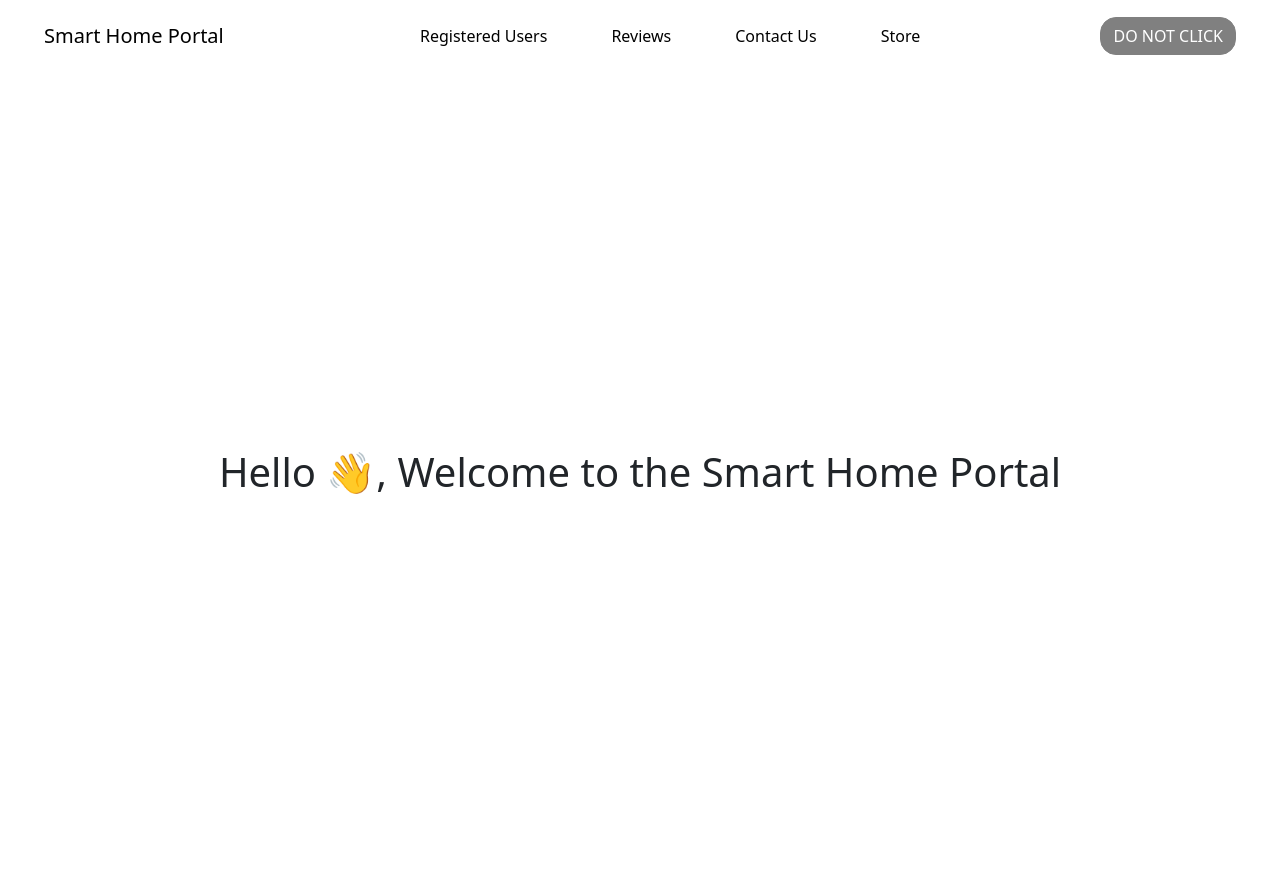
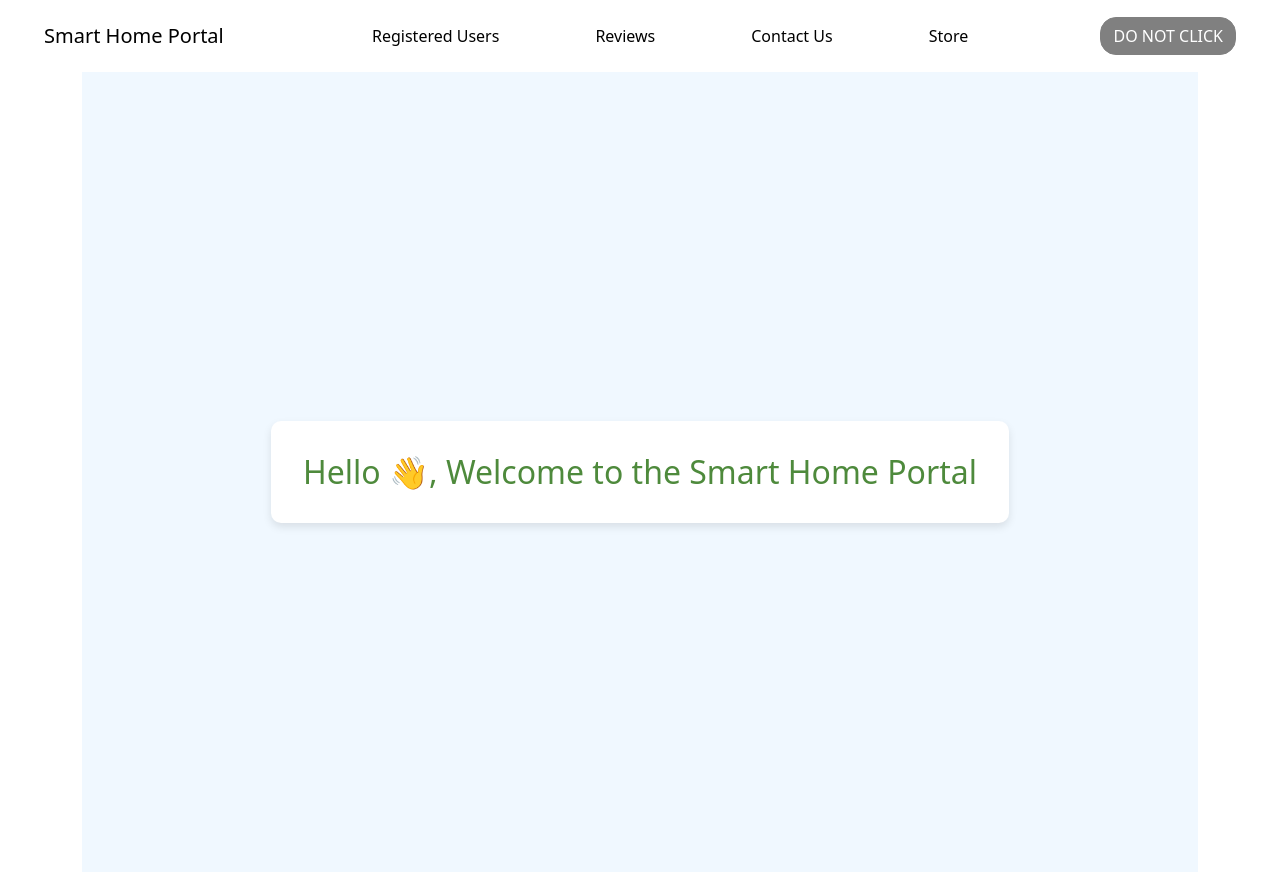
Before and after one commit to sarmadrkhan/smart-home-portal, a React (Create React App) app: page / in a window 1280 px wide. Built offline with nearby package versions, Linux system fonts and the light colour scheme.

Commit message:
add styling, add home options, mocked form submission for home and devices

```diff
--- a/src/App.js
+++ b/src/App.js
@@ -2,8 +2,8 @@ import { Routes, Route, BrowserRouter } from "react-router-dom";
 import { Container } from "react-bootstrap";
 import { Root, Home, NotFound } from "./pages";
 import UnderConstruction from "./components/UnderConstruction";
-import UserTable from "./components/UserTable";
-import AddUser from "./components/AddUser";
+import { UserTable, AddUser } from "./components/User";
+
 function App() {
   return (
     <BrowserRouter>
--- /dev/null
+++ b/src/components/Home/HomeRow.jsx
@@ -0,0 +1,18 @@
+import React from 'react';
+import { Button, Col, Row } from 'react-bootstrap';
+
+const HomeRow = ({ home, onRemove }) => {
+  return (
+    <Row className="mb-3">
+      <Col>{home.name}</Col>
+      <Col>{home.description}</Col>
+      <Col>{home.city}</Col>
+      <Col>
+        <Button variant="outline-danger" size="sm" onClick={() => onRemove(home.id)}>
+          <i className="bi bi-trash"></i>
+        </Button>
+      </Col>
+    </Row>
+  );
+};
+export default HomeRow;
--- /dev/null
+++ b/src/components/Home/HomeTable.jsx
@@ -0,0 +1,25 @@
+import React from 'react';
+import { Container, Row, Col } from 'react-bootstrap';
+import HomeRow from './HomeRow';
+
+const HomeTable = ({ homes, onRemoveHome }) => {
+  if (homes.length === 0) {
+    return null;
+  }
+
+  return (
+    <Container>
+      <Row className="mb-2 font-weight-bold">
+        <Col>Name</Col>
+        <Col>Description</Col>
+        <Col>City</Col>
+        <Col>Actions</Col>
+      </Row>
+      {homes.map(home => (
+        <HomeRow key={home.id} home={home} onRemove={onRemoveHome} />
+      ))}
+    </Container>
+  );
+};
+
+export default HomeTable;
--- a/src/components/Navigation/Header.jsx
+++ b/src/components/Navigation/Header.jsx
@@ -18,13 +18,13 @@ const Header = () => {
   }
   return (
     <>
-      <Navbar className={styles.navbar}>
+      <Navbar className={styles.navbar} expand="md">
         <Navbar.Brand onClick={titleClickHandler} className={styles.title}>
           Smart Home Portal
         </Navbar.Brand>
-        <Nav className={styles.navlinks}>
+        <Nav className={`${styles.navlinks} d-none d-md-flex`}>
           <Link to="/users">Registered Users</Link>
-          <Link to="/path2">Reviews</Link>
+          <Link to="/path2" >Reviews</Link>
           <Link to="/path3">Contact Us</Link>
           <Link to="/path4">Store</Link>
         </Nav>
--- a/src/components/Navigation/Header.module.css
+++ b/src/components/Navigation/Header.module.css
@@ -17,7 +17,7 @@
 }
 
 .navlinks a {
-  padding: 1rem 2rem;
+  padding: 1rem 3rem;
   text-decoration: none;
   color: black;
 }
--- a/src/components/AddUser.jsx
+++ b/src/components/User/AddUser.jsx
@@ -1,10 +1,11 @@
 import { useState } from 'react';
 import { Button, Form, Container, Row, Col } from 'react-bootstrap';
 import { useNavigate } from "react-router-dom";
-import { useFirebase } from '../providers/FirebaseContext';
-import User from '../models/User';
-
-
+import { useFirebase } from '../../providers/FirebaseContext';
+import User from '../../models/User';
+import Home from "../../models/Home"
+import HomeTable from '../Home/HomeTable';
+import styles from "./AddUser.module.css"
 function AddUser() {
   const navigate = useNavigate();
   const firebase = useFirebase();
@@ -14,6 +15,18 @@ function AddUser() {
   const [surname, setSurname] = useState('');
   const [email, setEmail] = useState('');
   const [phoneNumber, setPhoneNumber] = useState('');
+
+  const [showHomeFields, setShowHomeField] = useState(false);
+  const [homes, setHomes] = useState([]);
+
+  const handleAddHome = () => {
+    setShowHomeField(true);
+    const newHome = new Home(null, "house1", "monolocale", "turin", [])
+    setHomes([...homes, newHome]);
+  };
+  const handleRemoveHome = (homeId) => {
+    setHomes(homes.filter(home => home.id !== homeId));
+  };
 
   const handleAddUser = async () => {
     const newUser = new User(null, name, surname, email, phoneNumber, []);
@@ -54,10 +67,17 @@ function AddUser() {
               <Form.Control required type="text" placeholder="Enter phone number" value={phoneNumber} onChange={(e) => setPhoneNumber(parseInt(e.target.value))} />
             </Form.Group>
 
-            <Button variant="primary" onClick={handleAddUser}>Add User</Button>
-            &nbsp;
-            <Button variant='danger' onClick={() => navigate("/users")}>Cancel</Button>
+            <div className='d-flex justify-content-end'>
+              <Button variant="primary" onClick={handleAddUser}>Submit</Button>
+              &nbsp;
+              <Button variant='danger' onClick={() => navigate("/users")}>Cancel</Button>
+            </div>
           </Form>
+          <Button className='mt-2' variant='warning' onClick={handleAddHome}>Add Home</Button>
+          {(showHomeFields && homes.length > 0) && <p>Home fields appear, you fill them and we see the home data here as well, on submitting the form the id for this home is added to user's homeRefs array</p>}
+          {homes.length > 0 && <HomeTable homes={homes} onRemoveHome={handleRemoveHome} />}
+          &nbsp;
+          {homes.length > 0 && <Button className='mt-2' variant='success'>Add Device - doesn't work now</Button>}
         </Col>
       </Row>
     </Container>
--- /dev/null
+++ b/src/components/User/AddUser.module.css
@@ -0,0 +1 @@
+.formbuttons {}
--- a/src/components/UserTable.jsx
+++ b/src/components/User/UserTable.jsx
@@ -1,5 +1,5 @@
 import { useEffect, useState } from 'react';
-import { useFirebase } from "../providers/FirebaseContext"
+import { useFirebase } from "../../providers/FirebaseContext"
 import { Table, Button, Alert } from 'react-bootstrap';
 import { Link } from "react-router-dom";
 import styles from "./UserTable.module.css"
@@ -31,6 +31,7 @@ const UserTable = () => {
 
   return (
     <>
+
       {feedback.show && (
         <Alert dismissible variant="success" className="animate">
           {feedback.message}
--- a/src/components/UserTable.module.css
+++ b/src/components/User/UserTable.module.css
@@ -1,9 +1,3 @@
-.addbtn {
-  position: 'fixed';
-  bottom: '20px';
-  right: '20px'
-}
-
 .animate {
   animation: fadeIn ease 1s;
 }
--- /dev/null
+++ b/src/components/User/index.js
@@ -0,0 +1,4 @@
+import UserTable from "./UserTable";
+import AddUser from "./AddUser";
+
+export { UserTable, AddUser }
--- a/src/pages/Home.jsx
+++ b/src/pages/Home.jsx
@@ -1,8 +1,14 @@
-import styles from "./Home.module.css"
+import React from 'react';
+import styles from "./Home.module.css";
+
 const Home = () => {
   return (
-    <h1 className={styles.title} >Hello 👋, Welcome to the Smart Home Portal</h1>
+    <div className={styles.container}>
+      <div className={styles.card}>
+        <h1 className={styles.title}>Hello 👋, Welcome to the Smart Home Portal</h1>
+      </div>
+    </div>
   )
 }
 
-export default Home
+export default Home;
--- a/src/pages/Home.module.css
+++ b/src/pages/Home.module.css
@@ -1,6 +1,39 @@
-.title {
+@keyframes flyIn {
+  from {
+    transform: translateX(-100%);
+    opacity: 0;
+  }
+
+  to {
+    transform: translateX(0);
+    opacity: 1;
+  }
+}
+
+.container {
   display: flex;
   justify-content: center;
+  align-items: center;
   height: 100vh;
-  align-items: center
+  background-color: aliceblue;
 }
+
+.card {
+  padding: 2rem;
+  background-color: #ffffff;
+  /* White background for the card */
+  box-shadow: 0 4px 8px rgba(0, 0, 0, 0.1);
+  /* Card shadow for elevation */
+  border-radius: 10px;
+  /* Rounded corners for the card */
+  animation: flyIn 0.8s ease-out;
+  /* Animation for the card to fly in */
+}
+
+.title {
+  margin: 0;
+  color: #4e8a3c;
+  /* Darker text color for contrast */
+  font-size: 2rem;
+  /* Larger font size */
+}
```
